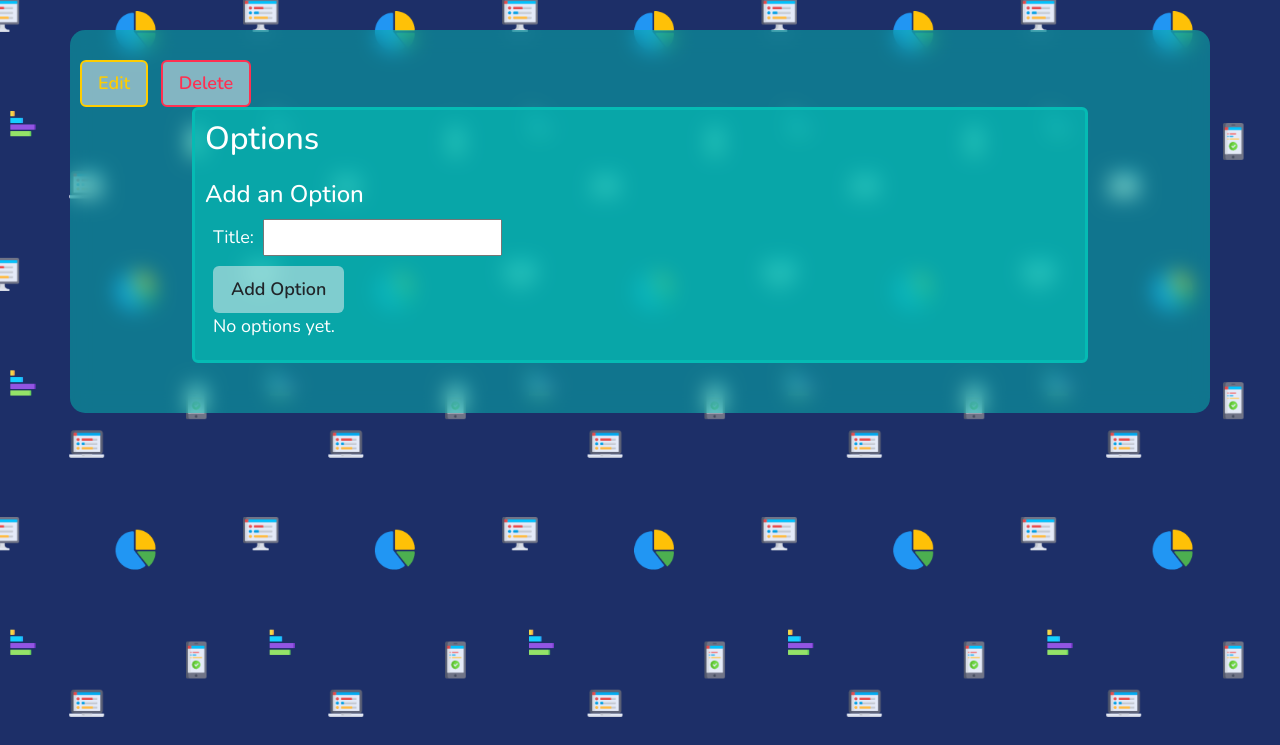
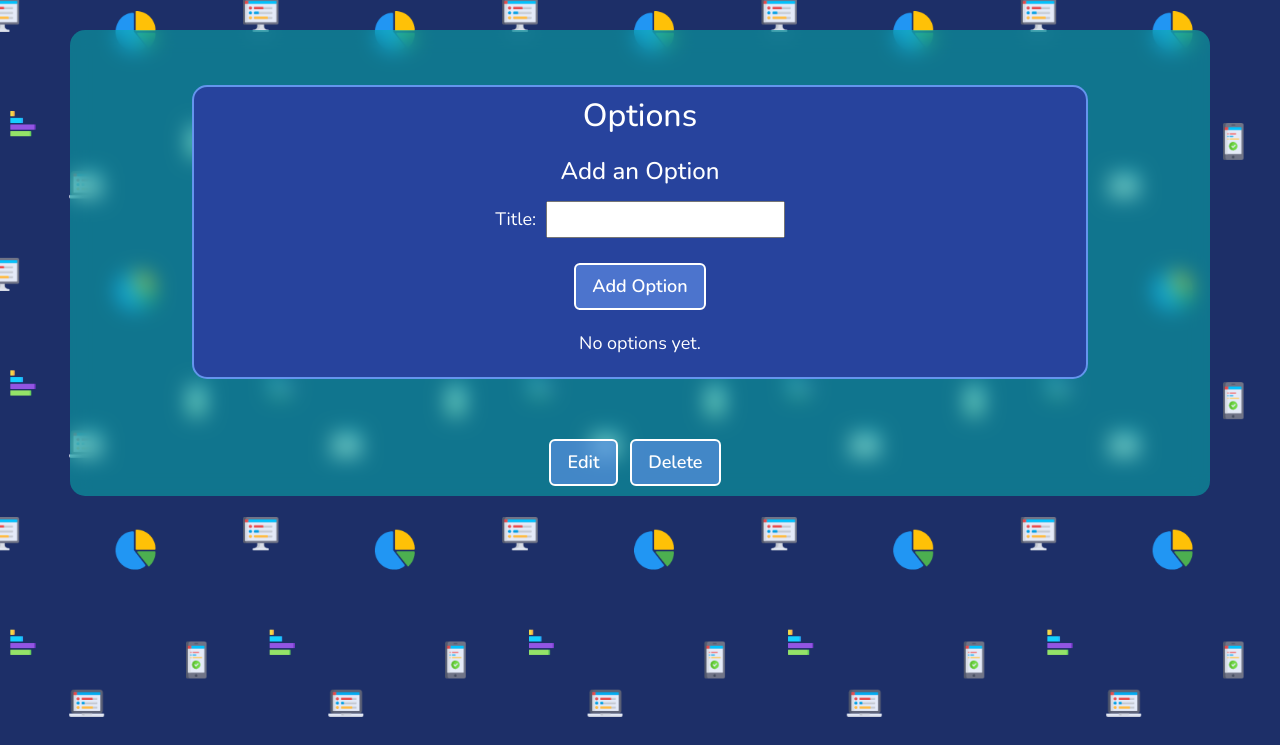
Before and after one commit to egger0a6/sole-pole, a Django app: template main_app/templates/polls/detail.html in a window 1280 px wide. Shown: the part 60-805 px from the top of the page. Run offline with Django 4.2, Linux system fonts and the light colour scheme; the template is opened without the code that fills it: values that come from a table or form of the project are taken from there, others are empty.

Commit message:
style detail template

```diff
--- a/main_app/static/css/polls/poll-detail.css
+++ b/main_app/static/css/polls/poll-detail.css
@@ -1,11 +1,12 @@
-.container {
+.details-container {
   padding: 10px;
   border-radius: 15px;
   background: rgba(5,187,180,0.5);
+  text-align: center;
 }
 
 @supports (-webkit-backdrop-filter: none) or (backdrop-filter: none) {
-  .container {
+  .details-container {
     -webkit-backdrop-filter: blur(10px);
     backdrop-filter: blur(10px);
   }
@@ -13,6 +14,7 @@
 
 .poll-details {
   width: 98%;
+  text-align: center;
 }
 
 .poll-actions {
@@ -29,6 +31,7 @@
 .subsection-title {
   display: flex;
   align-items: center;
+  justify-content: center;
   margin-bottom: 12px;
 }
 
@@ -37,7 +40,8 @@
 }
 
 .poll-details h1 {
-  font-size: var(--font-xxl);
+  font-size: 4rem;
+  font-weight: 700;
   margin: 15px 0 3px;
 }
 
@@ -61,14 +65,14 @@
 .options-container > section {
   width: 80%;
   min-width: 360px;
-  border: var(--borders);
-  border-radius: var(--card-border-radius);
+  border: 2px solid rgb(100, 149, 237);
+  border-radius: 15px;
   padding: 10px;
   display: flex;
   flex-direction: column;
   justify-content: center;
   margin-bottom: 20px;
-  background: rgb(5,187,180, 0.7);
+  background: rgb(39,67,157);
 }
 
 .options h2 {
@@ -103,10 +107,39 @@
 .options td {
   padding: 8px 5px;
   font-size: var(--font-reg);
+  border-bottom: 1px solid rgb(100, 149, 237);;
 }
 
 .options th {
   font-size: var(--font-l);
   padding: 5px 5px 0;
-  border-bottom: rgb(2,92,89) solid 2px;
+  border-bottom: 3px solid rgb(100, 149, 237);
 }
+
+.btn {
+  align-self: center;
+  color: white;
+  border-color: white;
+  background: rgb(100, 149, 237, 0.6);
+}
+
+.btn:hover {
+  background: rgb(46,89,167);
+}
+
+img {
+  max-width: 700px;
+  max-height: 200px;
+  border-radius: 15px;
+}
+
+.image-container {
+  display: flex;
+  align-items: center;
+  align-content: center;
+}
+
+.tfooter  {
+  font-size: 2rem;
+  font-weight: bold;
+}
--- a/main_app/templates/polls/detail.html
+++ b/main_app/templates/polls/detail.html
@@ -11,7 +11,9 @@
 
 {% block content %}
 
-<div class="container mt-5">
+<div class="container details-container mt-5">
+
+  <div class="row">
     <div class="poll-details">
       <h1>{{ poll.title }}</h1>
       {% if poll.notes %}
@@ -24,14 +26,10 @@
       {% else %}
         <h3>Poll Closed</h3>
       {% endif %}
-    {% if user.id == poll.user_id %}
-      <div class="poll-actions">
-        <a href="{% url 'polls_update' poll.id %}" class="btn warn">Edit</a>
-        <a href="{% url 'polls_delete' poll.id %}" class="btn danger">Delete</a>
     </div>
-    {% endif %}
   </div>
 
+  <div class="row mt-5">
     <div class="options-container">
       <section class="options">
         <div class="subsection-title">
@@ -43,11 +41,11 @@
             <form
               action="{% url 'add_option' poll.id %}"
               method="post"
-            class="subsection-content"
+              class="subsection-content m-2"
             >
               {% csrf_token %}
               {{ option_form.as_p }}
-            <button type="submit" class="btn">Add Option</button>
+              <button type="submit" class="btn m-4">Add Option</button>
             </form>
           {% else %}
             <h3>Poll is closed</h3>
@@ -76,8 +74,9 @@
             </tbody>
             <tfoot>
               <tr>
-              <td>Total Votes:</td>
-              <td>{{ total_votes }}</td>
+                <td><span class=tfooter>Total Votes:</span></td>
+                <td><span class=tfooter>{{ total_votes }}</span></td>
+                <td></td>
               </tr>
             </tfoot>
           </table>
@@ -87,12 +86,21 @@
           </div>
         {% endif %}
       </section>
-    <div>
+    </div>
+  </div>
+
+  <div class="row me-5 ms-5">
     {% if chart_url %}
       <img src="{{ chart_url }}" alt="chart with poll results">
     {% endif %}
   </div>
+
+  {% if user.id == poll.user_id %}
+    <div class="poll-actions">
+      <a href="{% url 'polls_update' poll.id %}" class="btn warn">Edit</a>
+      <a href="{% url 'polls_delete' poll.id %}" class="btn danger">Delete</a>
     </div>
+  {% endif %}
 </div>
 
 {% endblock %}
```
Lines whose indentation alone changed are shown as unchanged.
